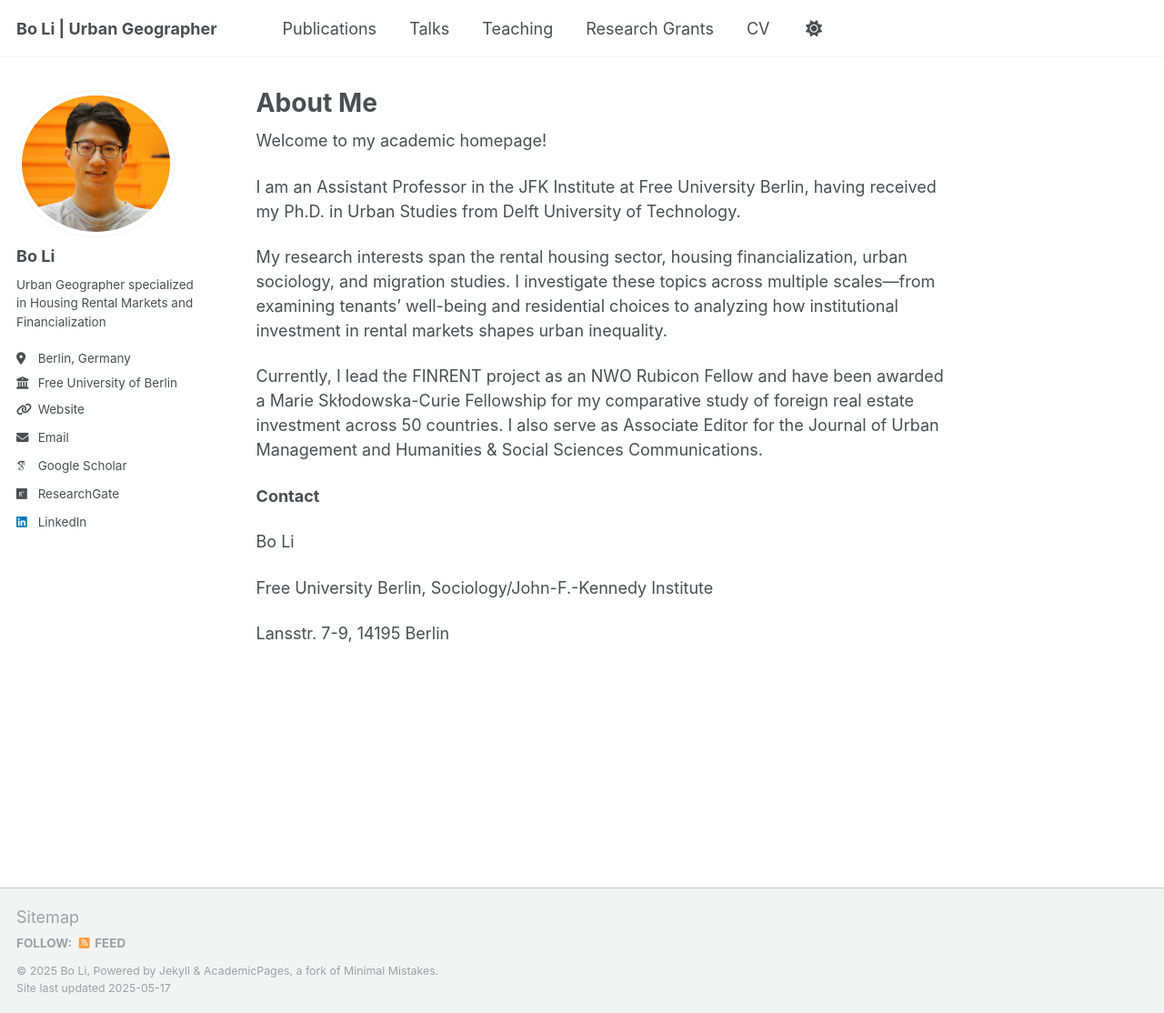
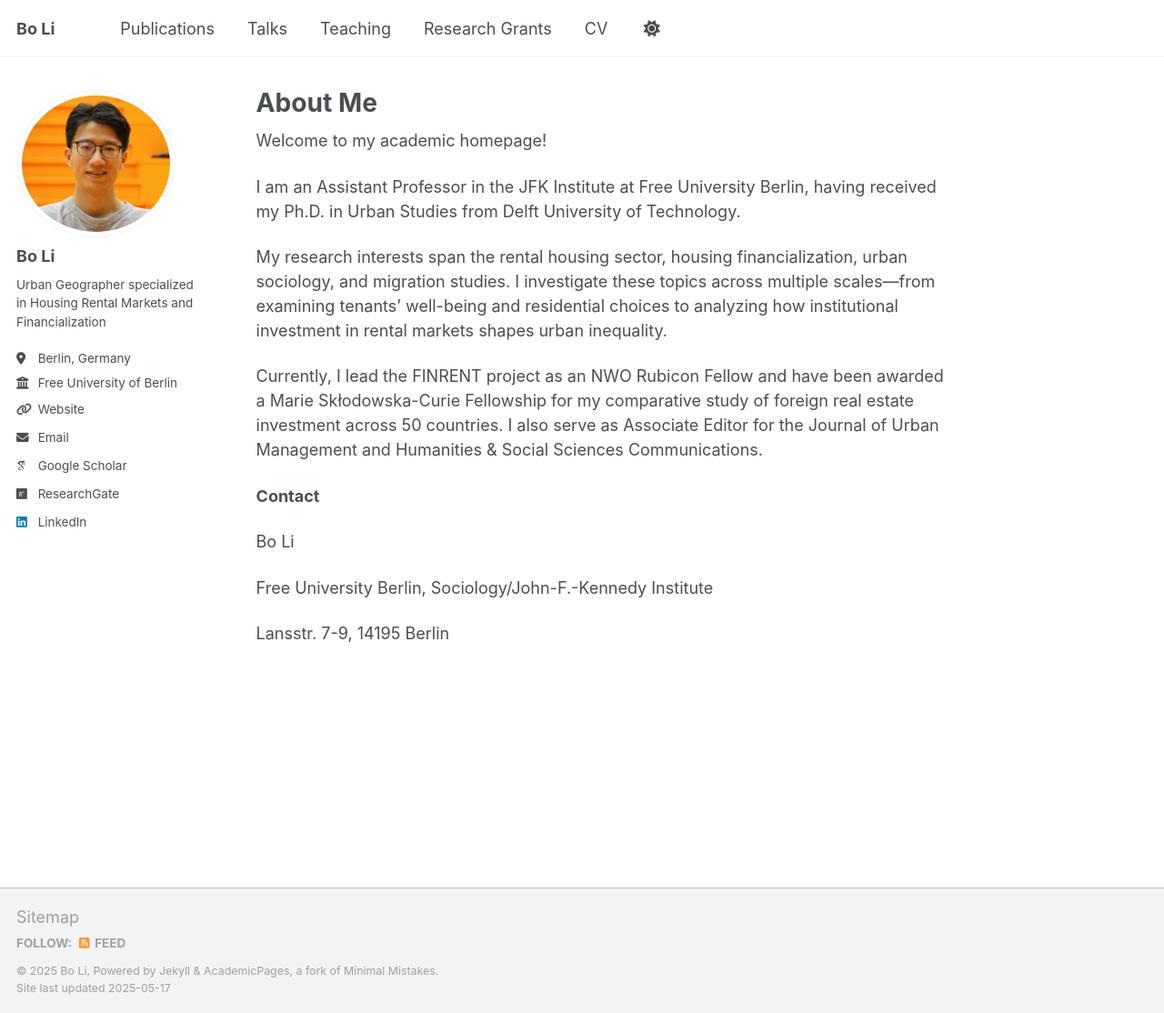
Before and after one commit to housingforall/housingforall.github.io, a Jekyll site: the page built from _pages/about.md, in a window 1280 px wide and 1114 px high. Shown: the whole window at 91% size. Built offline with Jekyll 4.4.1, drawn with Linux system fonts in a browser that asks for light colours; some web fonts are replaced.

Commit message:
Update _config.yml

```diff
--- a/_config.yml
+++ b/_config.yml
@@ -9,7 +9,7 @@
 # Basic Site Settings
 locale                   : "en-US"
 site_theme               : "default"
-title                    : "Bo Li | Urban Geographer"
+title                    : "Bo Li"
 title_separator          : "-"
 name                     : &name "Bo Li"
 description              : &description "Urban Geographer focusing on rental housing markets and housing financialization."
```
